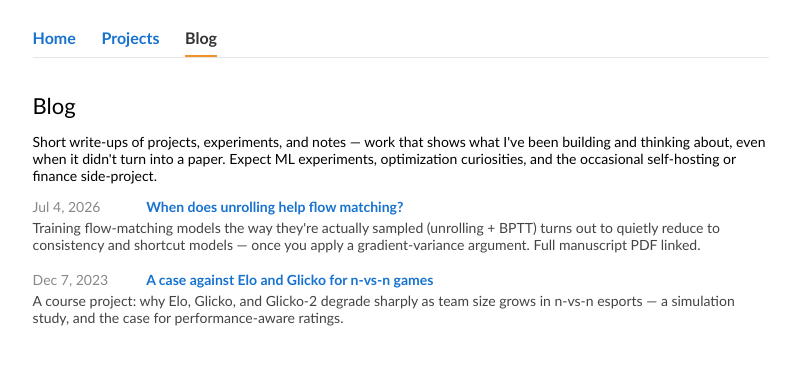
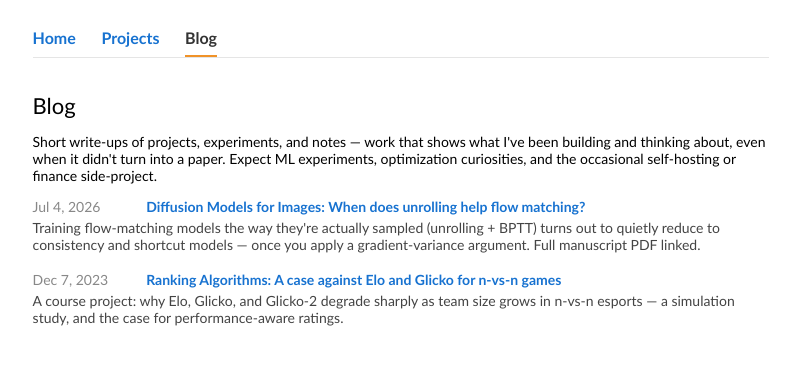
Before and after one commit to Quentin-Fruytier/Quentin-Fruytier.github.io, a Jekyll site: the page built from blog.html, in a window 1280 px wide. Shown: the top 365 px of the page, without its empty margins (239-1039 px from the left). Built offline with Jekyll 4.4.1, drawn with Linux system fonts in a browser that asks for light colours.

Commit message:
Blog: add topic prefixes to both post titles

```diff
--- a/_posts/2023-12-07-elo-glicko-n-vs-n.md
+++ b/_posts/2023-12-07-elo-glicko-n-vs-n.md
@@ -1,5 +1,5 @@
 ---
-title: "A case against Elo and Glicko for n-vs-n games"
+title: "Ranking Algorithms: A case against Elo and Glicko for n-vs-n games"
 date: 2023-12-07
 summary: "A course project: why Elo, Glicko, and Glicko-2 degrade sharply as team size grows in n-vs-n esports — a simulation study, and the case for performance-aware ratings."
 math: true
--- a/_posts/2026-07-04-when-does-unrolling-help-flow-matching.md
+++ b/_posts/2026-07-04-when-does-unrolling-help-flow-matching.md
@@ -1,5 +1,5 @@
 ---
-title: "When does unrolling help flow matching?"
+title: "Diffusion Models for Images: When does unrolling help flow matching?"
 date: 2026-07-04
 summary: "Training flow-matching models the way they're actually sampled (unrolling + BPTT) turns out to quietly reduce to consistency and shortcut models — once you apply a gradient-variance argument. Full manuscript PDF linked."
 repo: https://github.com/Quentin-Fruytier/Windowed-trajectory-flow-matching
```
